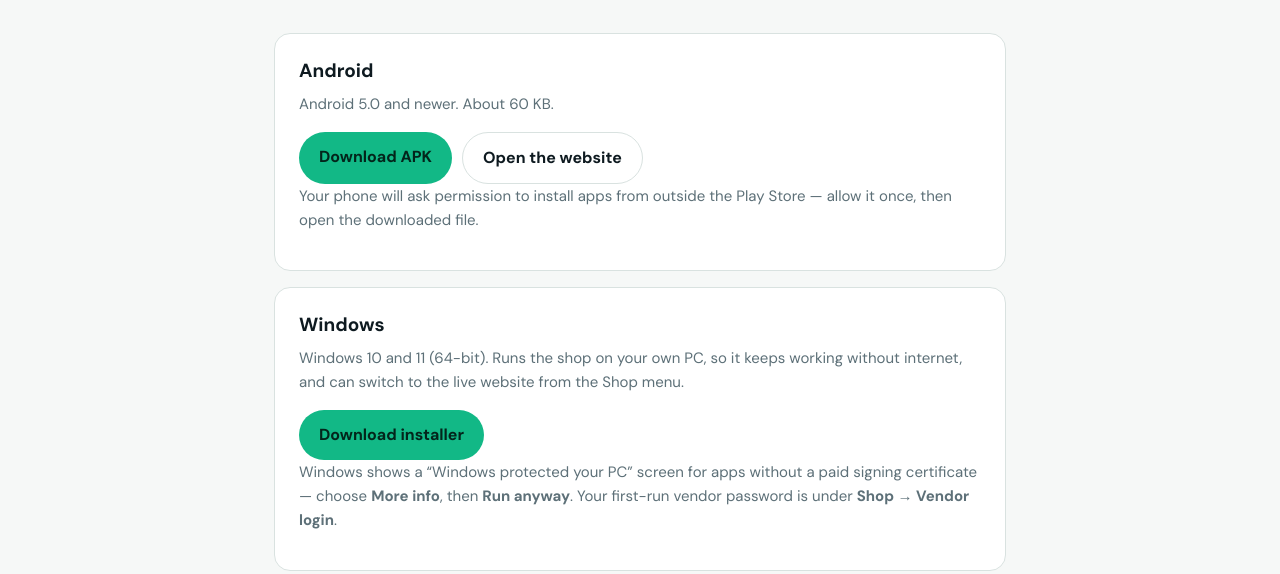
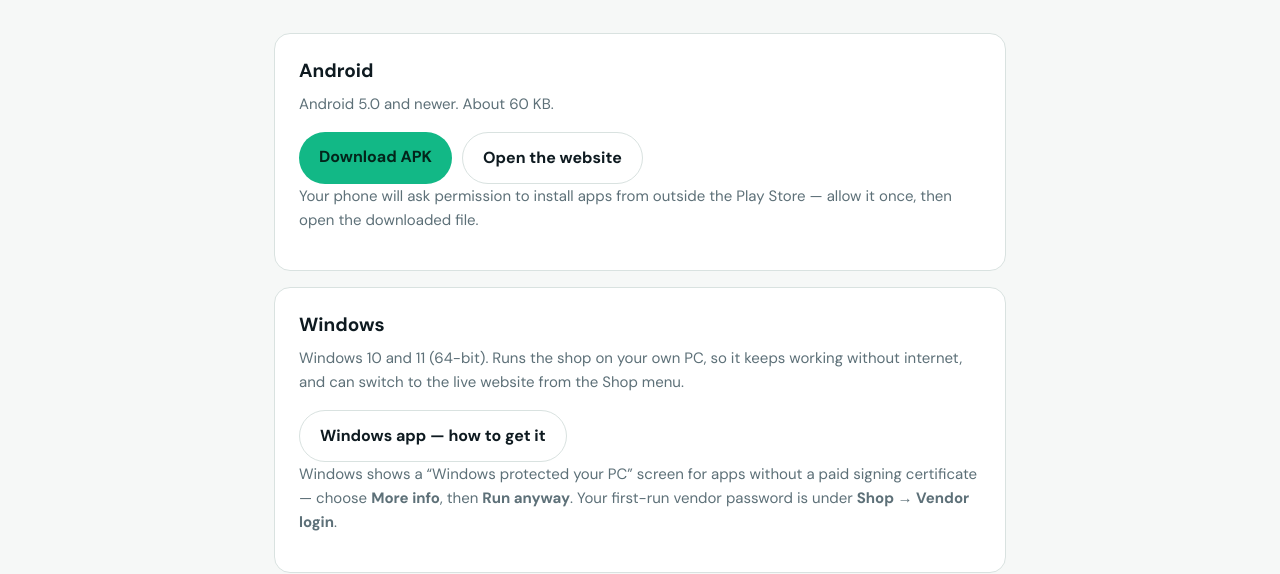
Before and after one commit to akimsaaaonline-cmd/VAPE-WORLD, a plain HTML site: page web/app.html in a window 1280 px wide. Shown: the part 227-801 px from the top of the page. Drawn offline with Linux system fonts and the light colour scheme.

Commit message:
Point Windows download at the repo instructions

```diff
--- a/web/app.html
+++ b/web/app.html
@@ -96,7 +96,7 @@
           without internet, and can switch to the live website from the Shop menu.
         </p>
         <div class="row">
-          <a class="btn" href="./downloads/VAPE-WORLD-Setup-1.0.0.exe" download>Download installer</a>
+          <a class="btn ghost" href="https://github.com/akimsaaaonline-cmd/VAPE-WORLD#windows-app">Windows app — how to get it</a>
         </div>
         <p class="note">
           Windows shows a “Windows protected your PC” screen for apps without a paid
```
